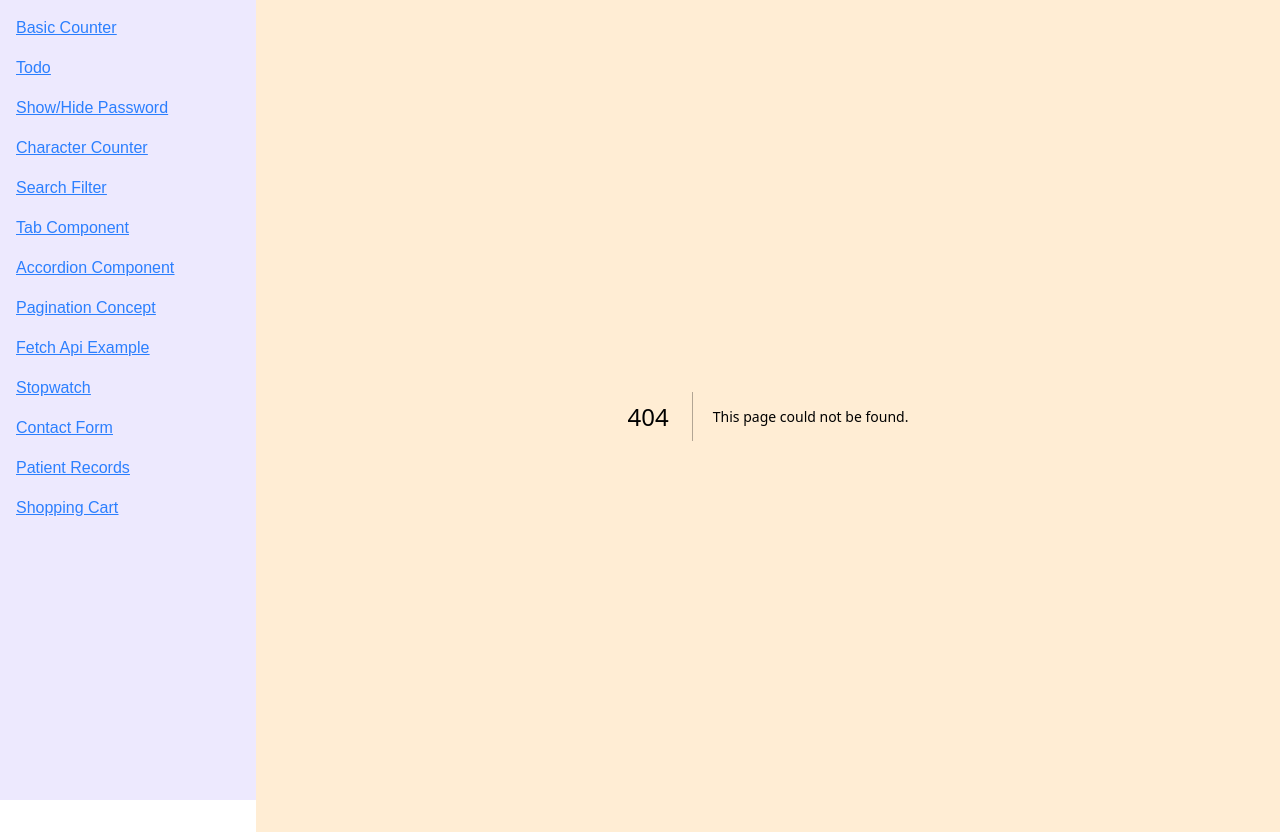
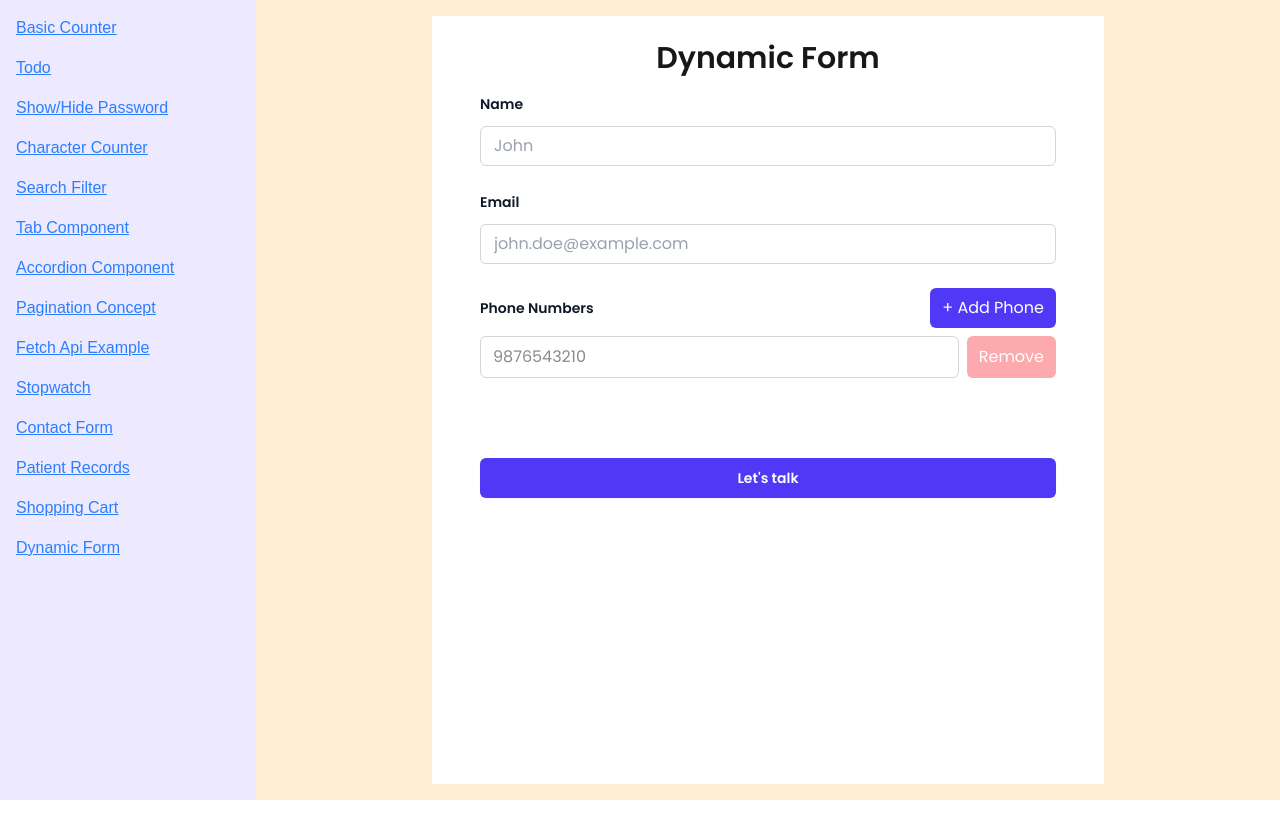
Before and after one commit to sadhna2003/reactjs-practice, a Next.js app in the folder my-app/: page /dynamic-form in a window 1280 px wide. Before the commit this address had no page. After the commit the page ends 800 px from the top, so only its background shows below. Built offline with nearby package versions, Linux system fonts and the light colour scheme.

Commit message:
add dynamic form example

```diff
--- /dev/null
+++ b/my-app/app/dynamic-form/page.tsx
@@ -0,0 +1,258 @@
+"use client";
+import React, { useState } from "react";
+
+type UserData = {
+    name: string;
+    email: string;
+    phoneNumber: string[];
+};
+type FormErrors = {
+    name?: string;
+    email?: string;
+    phoneNumber?: string[];
+};
+
+const DynamicForm = () => {
+    const [formData, setFormData] = useState<UserData>({
+        name: "",
+        email: "",
+        phoneNumber: [""],
+    })
+    const [errors, setErrors] = useState<FormErrors>({});
+
+    const handleInputChange = (e: React.ChangeEvent<HTMLInputElement>) => {
+        const { name, value } = e.target;
+        setFormData((prevData) => ({
+            ...prevData,
+            [name]: value,
+        }));
+    };
+
+    const handleAddPhoneNumber = () => {
+        setFormData((prevData) => ({
+            ...prevData,
+            phoneNumber: [...prevData.phoneNumber, ""],
+        }));
+    };
+
+    // Update specific phone number
+
+    const handlePhoneChange = (
+        index: number,
+        value: string
+    ) => {
+        setFormData((prevData) => ({
+            ...prevData,
+
+            phoneNumber: prevData.phoneNumber.map(
+                (phone, phoneIndex) =>
+                    phoneIndex === index ? value : phone
+            ),
+        }));
+    };
+
+
+    // Remove phone number
+
+    const handleRemovePhoneNumber = (index: number) => {
+        setFormData((prevData) => ({
+            ...prevData,
+
+            phoneNumber: prevData.phoneNumber.filter(
+                (_, phoneIndex) => phoneIndex !== index
+            ),
+        }));
+    };
+
+    // validations
+    const validateForm = () => {
+        const validationErrors: FormErrors = {};
+
+        if (!formData.name.trim()) {
+            validationErrors.name = "Name is required";
+        }
+
+        if (!formData.email.trim()) {
+            validationErrors.email = "Email is required";
+        } else if (
+            !/^[^\s@]+@[^\s@]+\.[^\s@]+$/.test(formData.email)
+        ) {
+            validationErrors.email = "Email is invalid";
+        }
+
+        const phoneErrors: string[] = [];
+
+        formData.phoneNumber.forEach((phone) => {
+            const trimmedPhone = phone.trim();
+
+            if (!trimmedPhone) {
+                phoneErrors.push("Phone number is required");
+            } else if (!/^\d{10}$/.test(trimmedPhone)) {
+                phoneErrors.push(
+                    "Phone number must contain exactly 10 digits"
+                );
+            } else {
+                phoneErrors.push("");
+            }
+        });
+
+        if (phoneErrors.some((error) => error !== "")) {
+            validationErrors.phoneNumber = phoneErrors;
+        }
+
+        return validationErrors;
+    };
+
+
+    const handleFormSubmit = (
+        e: React.FormEvent<HTMLFormElement>
+    ) => {
+        e.preventDefault();
+
+        const validationErrors = validateForm();
+
+        setErrors(validationErrors);
+
+        if (Object.keys(validationErrors).length > 0) {
+            return;
+        }
+
+        console.log(
+            "Form submitted successfully:",
+            formData
+        );
+
+        alert("Form submitted successfully!");
+
+        // Reset
+        setFormData({
+            name: "",
+            email: "",
+            phoneNumber: [""],
+        });
+
+        setErrors({});
+    };
+
+    return (
+        <section className="container bg-white mx-auto max-w-2xl w-full h-full font-sans py-2 space-y-4">
+            <h1 className="text-3xl font-semibold text-center mt-4">Dynamic Form</h1>
+            <form onSubmit={handleFormSubmit} className="mx-auto max-w-xl">
+                <div className="grid grid-cols-1 gap-x-8 gap-y-6 sm:grid-cols-2">
+                    <div className="sm:col-span-2">
+                        <label htmlFor="firstName" className="block text-sm/6 font-semibold text-gray-900">
+                            Name
+                        </label>
+                        <div className="mt-2.5">
+                            <input
+                                id="name"
+                                name="name"
+                                type="text"
+                                value={formData.name}
+                                onChange={handleInputChange}
+                                placeholder="John"
+                                className="block w-full rounded-md bg-white px-3.5 py-2 text-base text-gray-900 outline-1 -outline-offset-1 outline-gray-300 placeholder:text-gray-400 focus:outline-2 focus:-outline-offset-2 focus:outline-indigo-600"
+                            />
+                        </div>
+                        <p className="text-red-500 text-sm">{errors.name}</p>
+                    </div>
+                    <div className="sm:col-span-2">
+                        <label htmlFor="email" className="block text-sm/6 font-semibold text-gray-900">
+                            Email
+                        </label>
+                        <div className="mt-2.5">
+                            <input
+                                id="email"
+                                name="email"
+                                type="email"
+                                value={formData.email}
+                                onChange={handleInputChange}
+                                placeholder="john.doe@example.com"
+                                className="block w-full rounded-md bg-white px-3.5 py-2 text-base text-gray-900 outline-1 -outline-offset-1 outline-gray-300 placeholder:text-gray-400 focus:outline-2 focus:-outline-offset-2 focus:outline-indigo-600"
+                            />
+                        </div>
+                        <p className="text-red-500 text-sm">{errors.email}</p>
+                    </div>
+
+                    <div className="mb-6 sm:col-span-2">
+                        <div className="flex justify-between items-center mb-2">
+                            <label className="block text-sm font-semibold text-gray-900">
+                                Phone Numbers
+                            </label>
+
+                            {formData.phoneNumber.length < 5 && (
+                                <button
+                                    type="button"
+                                    onClick={handleAddPhoneNumber}
+                                    className="rounded-md bg-indigo-600 px-3 py-2 text-white"
+                                >
+                                    + Add Phone
+                                </button>
+                            )}
+                        </div>
+
+                        {formData.phoneNumber.map(
+                            (phone, index) => (
+                                <div
+                                    key={index}
+                                    className="mb-4"
+                                >
+                                    <div className="flex gap-2">
+                                        <input
+                                            type="text"
+                                            value={phone}
+                                            onChange={(e) =>
+                                                handlePhoneChange(
+                                                    index,
+                                                    e.target.value
+                                                )
+                                            }
+                                            placeholder="9876543210"
+                                            className="block w-full rounded-md border border-gray-300 px-3 py-2"
+                                        />
+
+                                        <button
+                                            type="button"
+                                            disabled={
+                                                formData.phoneNumber.length ===
+                                                1
+                                            }
+                                            onClick={() =>
+                                                handleRemovePhoneNumber(
+                                                    index
+                                                )
+                                            }
+                                            className="rounded-md bg-red-500 px-3 py-2 text-white disabled:opacity-40"
+                                        >
+                                            Remove
+                                        </button>
+                                    </div>
+
+                                    {errors.phoneNumber?.[index] && (
+                                        <p className="text-red-500 text-sm mt-1">
+                                            {
+                                                errors.phoneNumber[
+                                                index
+                                                ]
+                                            }
+                                        </p>
+                                    )}
+                                </div>
+                            )
+                        )}
+                    </div>
+                </div>
+
+                <div className="mt-10">
+                    <button
+                        type="submit"
+                        className="block disabled:opacity-60 disabled:cursor-not-allowed w-full rounded-md bg-indigo-600 px-3.5 py-2.5 text-center text-sm font-semibold text-white shadow-xs hover:bg-indigo-500 focus-visible:outline-2 focus-visible:outline-offset-2 focus-visible:outline-indigo-600"
+                    >
+                        Let's talk
+                    </button>
+                </div>
+            </form>
+        </section>
+    )
+}
+export default DynamicForm;
--- a/my-app/components/Sidebar.tsx
+++ b/my-app/components/Sidebar.tsx
@@ -51,6 +51,10 @@ const navLink = [
     {
         link:'shopping-cart',
         label:'Shopping Cart'
+    },
+    {
+        link:'dynamic-form',
+        label:'Dynamic Form'
     }
 ]
 
```
